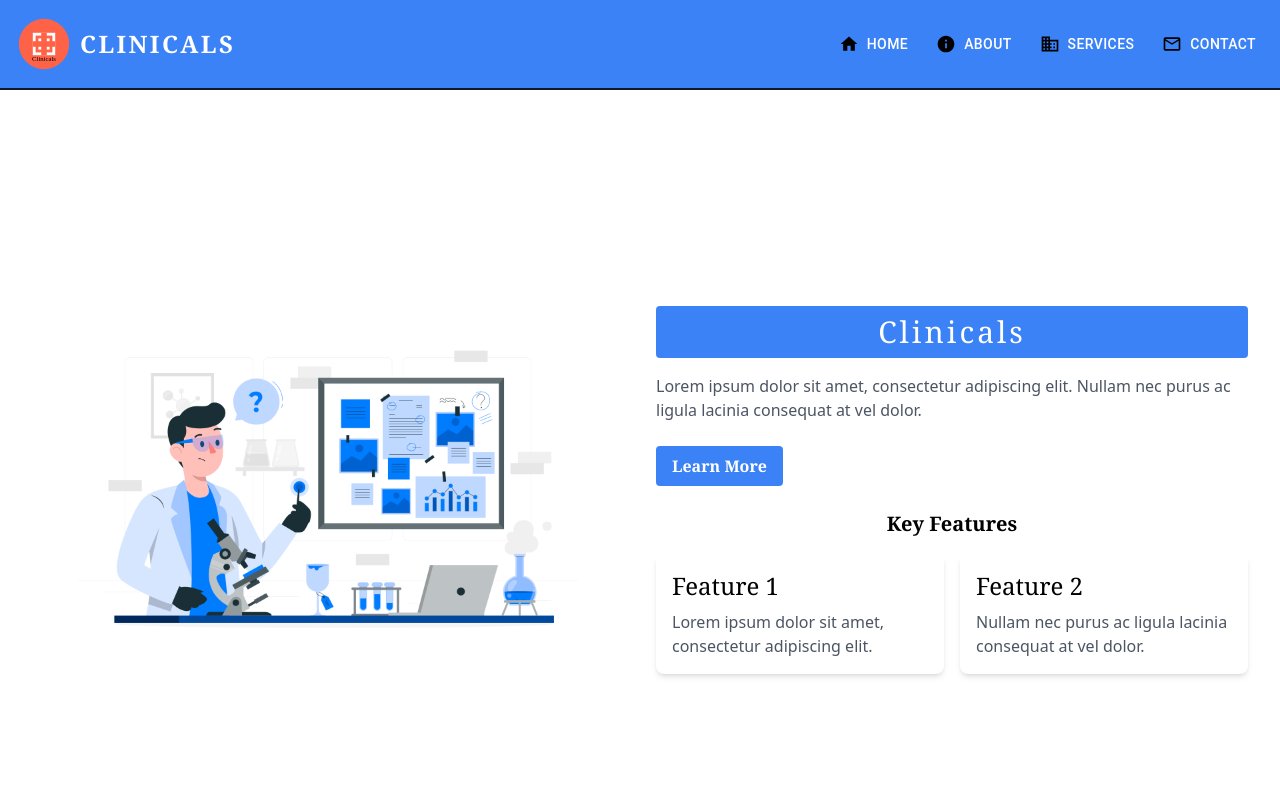
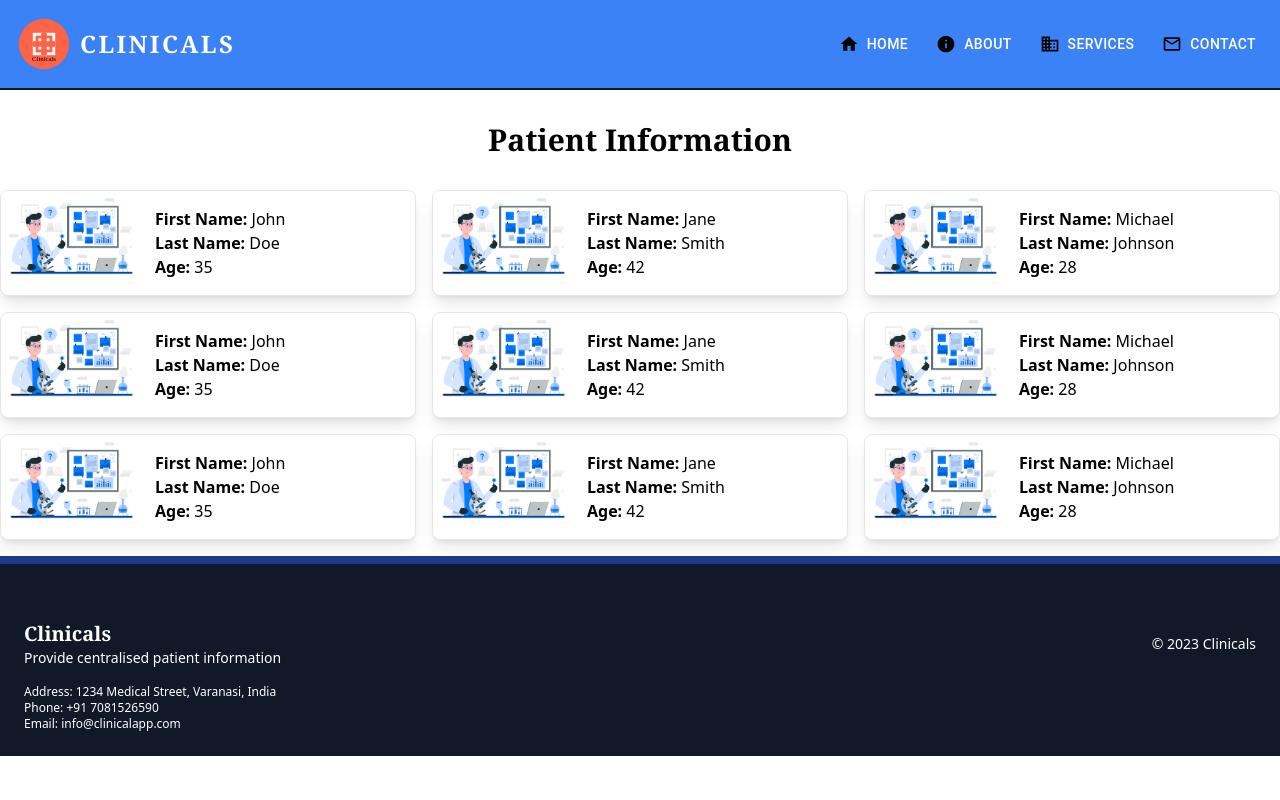
Before and after one commit to GyanendraMohan/Clinicals-App-React, a React (Vite) app: page /patient in a window 1280 px wide. Shown: the top 800 px of the page. Built offline with nearby package versions, Linux system fonts and the light colour scheme.

Commit message:
added patientinfo page

```diff
--- a/src/App.tsx
+++ b/src/App.tsx
@@ -1,14 +1,18 @@
 import "./App.css";
-import { BrowserRouter } from 'react-router-dom';
+import { BrowserRouter, Routes, Route } from 'react-router-dom';
 import NavBar from "./components/NavBar";
 import MyFooter from "./components/MyFooter";
 import HomePage from "./pages/HomePage";
+import PatientPage from "./pages/PatientPage";
 
 function App() {
   return (
     <BrowserRouter>
       <NavBar />
-      <HomePage />
+      <Routes>
+        <Route path="/*" element={<HomePage />} />
+        <Route path="/patient" element={<PatientPage />} />
+      </Routes>
       <MyFooter />
     </BrowserRouter>
   )
--- a/src/components/MyFooter.tsx
+++ b/src/components/MyFooter.tsx
@@ -2,8 +2,8 @@ import React from "react";
 
 const MyFooter: React.FC = () => {
     return (
-        <footer className="bg-gray-900 text-white p-6 w-full border-t-8 border-blue-900">
-            <div className="container mx-auto">
+        <footer className="bg-gray-900 text-white p-6 w-full border-t-8 border-blue-900 ">
+            <div className="container mx-auto mt-8">
                 <div className="flex justify-between items-center">
                     <div>
                         <h2 className="text-xl font-semibold font-serif">Clinicals</h2>
--- a/src/components/NavBar.tsx
+++ b/src/components/NavBar.tsx
@@ -3,6 +3,8 @@ import React from 'react'
 import Hero from './../assets/hero.svg'
 import { Button } from '@mui/material';
 import { Home as HomeIcon, Info as InfoIcon, Business as BusinessIcon, MailOutline as MailIcon } from '@mui/icons-material';
+import { Link } from 'react-router-dom';
+
 
 const NavBar: React.FC = () => {
     const linkStyle = {
@@ -11,16 +13,16 @@ const NavBar: React.FC = () => {
     };
     return (
         <header className="bg-blue-500 p-4 flex justify-between items-center border-b-2 border-gray-900" >
-            <div className="flex items-center">
+            <Link to="/" className="flex items-center">
                 {/* Logo */}
                 <img
                     src={Hero}
                     alt="Logo"
-                    className=" w-14 h-14 rounded-full"
+                    className="w-14 h-14 rounded-full"
+
                 />
-
-                <h1 className="text-white  ml-2 font-serif text-2xl font-bold tracking-widest">CLINICALS</h1>
-            </div>
+                <h1 className="text-white  ml-2 font-serif text-2xl font-bold tracking-widest cursor-pointer">CLINICALS</h1>
+            </Link>
             <div className="space-x-4">
                 {/* Links with Material-UI icons */}
                 <Button color="inherit" startIcon={<HomeIcon />}>
--- a/src/pages/HomePage.tsx
+++ b/src/pages/HomePage.tsx
@@ -1,7 +1,9 @@
 import React from 'react'
 import ClinicalImg from "./../assets/clinical.jpg";
+import { useNavigate } from 'react-router-dom';
 
 const HomePage: React.FC = () => {
+    const navigate = useNavigate();
     return (
         <div className="flex justify-center items-center min-h-screen px-4">
             {/* Left Side: Image */}
@@ -13,6 +15,7 @@ const HomePage: React.FC = () => {
                 />
             </div>
 
+
             {/* Right Side: Description */}
             <div className="w-1/2 p-4">
                 <h1 className="text-3xl mb-4 text-center bg-blue-500 py-2 px-6 rounded text-white font-serif tracking-widest">Clinicals</h1>
@@ -23,11 +26,10 @@ const HomePage: React.FC = () => {
                 <button
                     className="bg-blue-500 text-white font-semibold py-2 px-4 rounded hover:bg-gray-900 transition duration-300 font-serif"
                     onClick={() => {
-                        // Handle button click to redirect to another page
-                        // You can use React Router for navigation
+                        navigate("/patient")
                     }}
                 >
-                    Learn More
+                    Patient Directory
                 </button>
                 <div className="mt-6">
                     <h2 className="text-xl font-semibold mb-4 text-center font-serif">Key Features</h2>
--- /dev/null
+++ b/src/pages/PatientInfo.tsx
@@ -0,0 +1,34 @@
+// src/components/PatientInfo.tsx
+import React from 'react';
+
+import Clinical from "./../assets/clinical.jpg"
+
+interface PatientInfoProps {
+    firstName: string;
+    lastName: string;
+    age: number;
+    imageUrl: string;
+}
+
+const PatientInfo: React.FC<PatientInfoProps> = ({ firstName, lastName, age }) => {
+    return (
+        <div className="max-w-md bg-white rounded-lg overflow-hidden shadow-lg flex border hover:border-blue-500 hover:transform hover:scale-105 transition-transform duration-300 ease-in-out">
+            <div className="w-1/3">
+                <img src={Clinical} alt={`${firstName} ${lastName}`} className="w-full h-auto" />
+            </div>
+            <div className="w-2/3 p-4">
+                <p>
+                    <strong>First Name:</strong> {firstName}
+                </p>
+                <p>
+                    <strong>Last Name:</strong> {lastName}
+                </p>
+                <p>
+                    <strong>Age:</strong> {age}
+                </p>
+            </div>
+        </div>
+    );
+};
+
+export default PatientInfo;
--- /dev/null
+++ b/src/pages/PatientPage.tsx
@@ -0,0 +1,77 @@
+import React from "react";
+import PatientInfo from "./PatientInfo";
+
+const PatientPage: React.FC = () => {
+    const patients = [
+        {
+            firstName: "John",
+            lastName: "Doe",
+            age: 35,
+            imageUrl: "https://via.placeholder.com/150", // Replace with actual image URLs
+        },
+        {
+            firstName: "Jane",
+            lastName: "Smith",
+            age: 42,
+            imageUrl: "https://via.placeholder.com/150",
+        },
+        {
+            firstName: "Michael",
+            lastName: "Johnson",
+            age: 28,
+            imageUrl: "https://via.placeholder.com/150",
+        },
+        {
+            firstName: "John",
+            lastName: "Doe",
+            age: 35,
+            imageUrl: "https://via.placeholder.com/150", // Replace with actual image URLs
+        },
+        {
+            firstName: "Jane",
+            lastName: "Smith",
+            age: 42,
+            imageUrl: "https://via.placeholder.com/150",
+        },
+        {
+            firstName: "Michael",
+            lastName: "Johnson",
+            age: 28,
+            imageUrl: "https://via.placeholder.com/150",
+        },
+        {
+            firstName: "John",
+            lastName: "Doe",
+            age: 35,
+            imageUrl: "https://via.placeholder.com/150", // Replace with actual image URLs
+        },
+        {
+            firstName: "Jane",
+            lastName: "Smith",
+            age: 42,
+            imageUrl: "https://via.placeholder.com/150",
+        },
+        {
+            firstName: "Michael",
+            lastName: "Johnson",
+            age: 28,
+            imageUrl: "https://via.placeholder.com/150",
+        },
+    ];
+
+    return (
+        <>
+            <h1 className="text-3xl font-bold mt-8 font-serif text-center">Patient Information</h1>
+            <div className="container mx-auto mt-8 my-4  flex flex-center">
+
+                <div className="grid grid-cols-1 sm:grid-cols-2 md:grid-cols-3 lg:grid-cols-3 xl:grid-cols-3 gap-4 mx-auto">
+                    {patients.map((patient, index) => (
+                        <PatientInfo key={index} {...patient} />
+                    ))}
+                </div>
+            </div>
+        </>
+    );
+};
+
+export default PatientPage;
```
